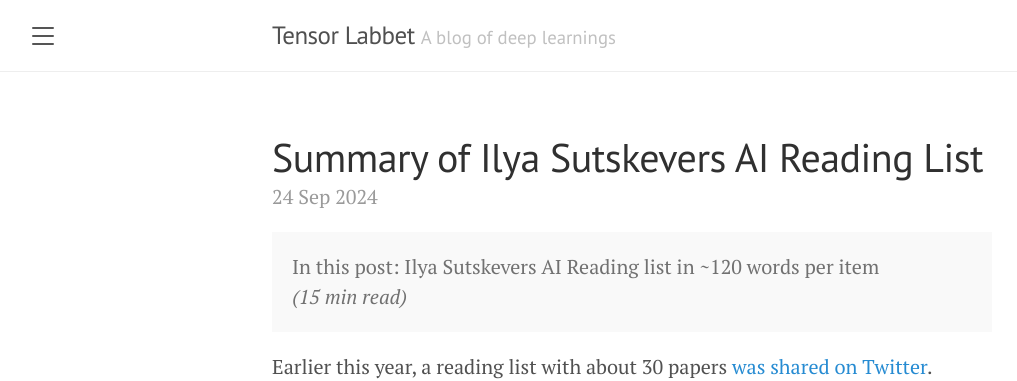
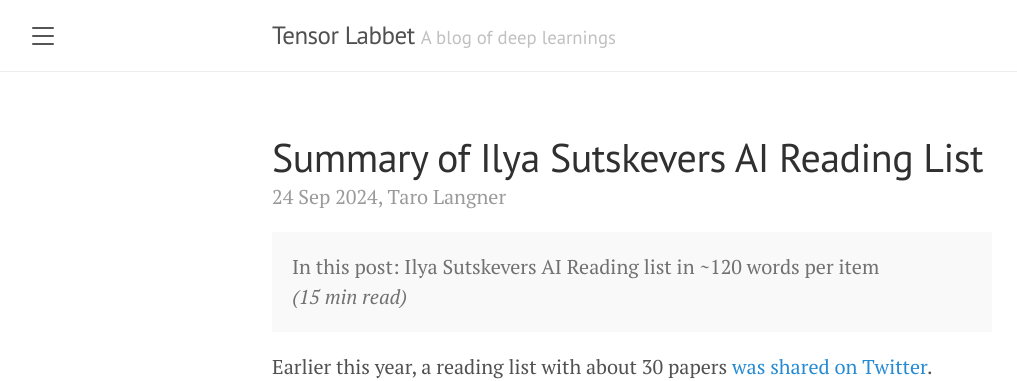
Before and after one commit to tarolangner/tarolangner.github.io, a Jekyll site: the page built from index.html, in a window 1280 px wide and 900 px high. Shown: the top 381 px of the window, without its empty margins (8-1025 px from the left). Built offline with Jekyll 4.4.1, drawn with Linux system fonts in a browser that asks for light colours; the list of posts is cut into pages by our own code.

Commit message:
Added author to index listings

```diff
--- a/index.html
+++ b/index.html
@@ -12,7 +12,7 @@
       </a>
     </h1>
 
-    <span class="post-date">{{ post.date | date_to_string }}</span>
+    <span class="post-date">{{ post.date | date_to_string }}, Taro Langner</span>
 
     {{ post.content }}
   </div>
```
